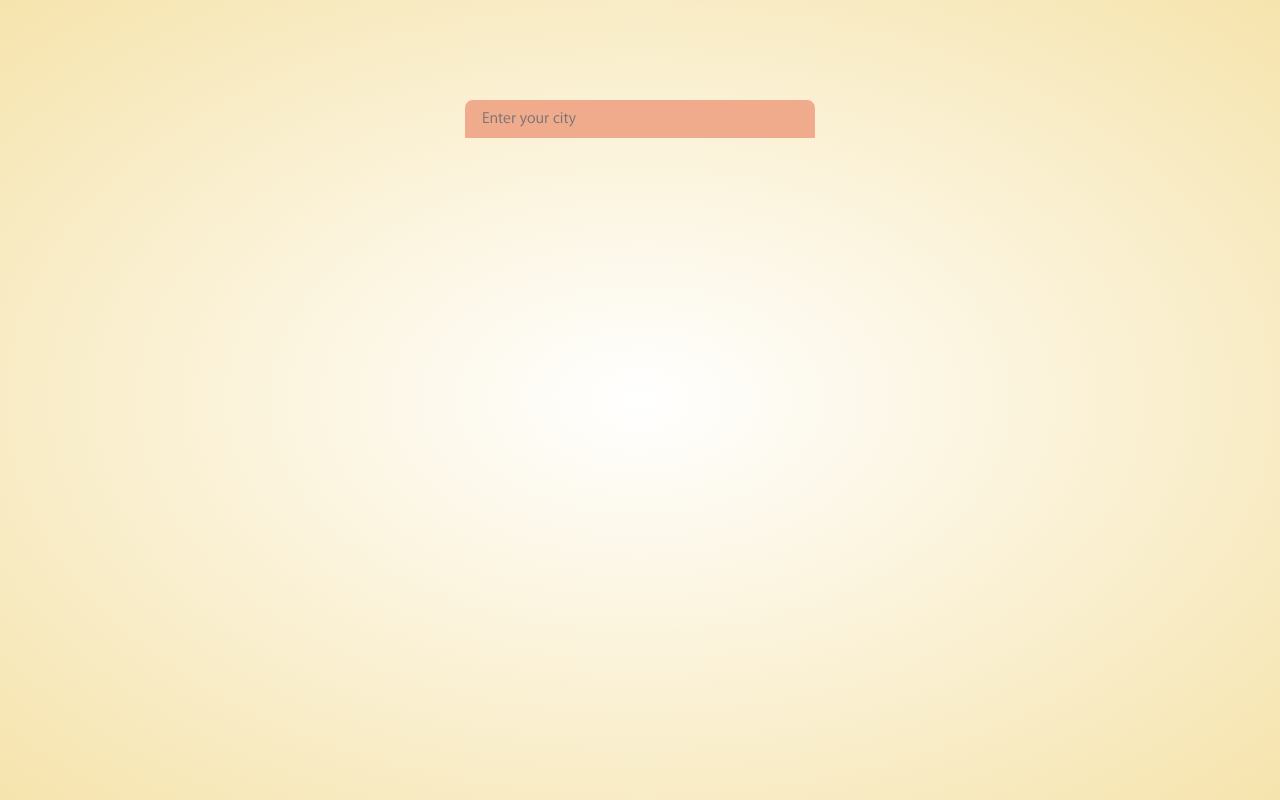
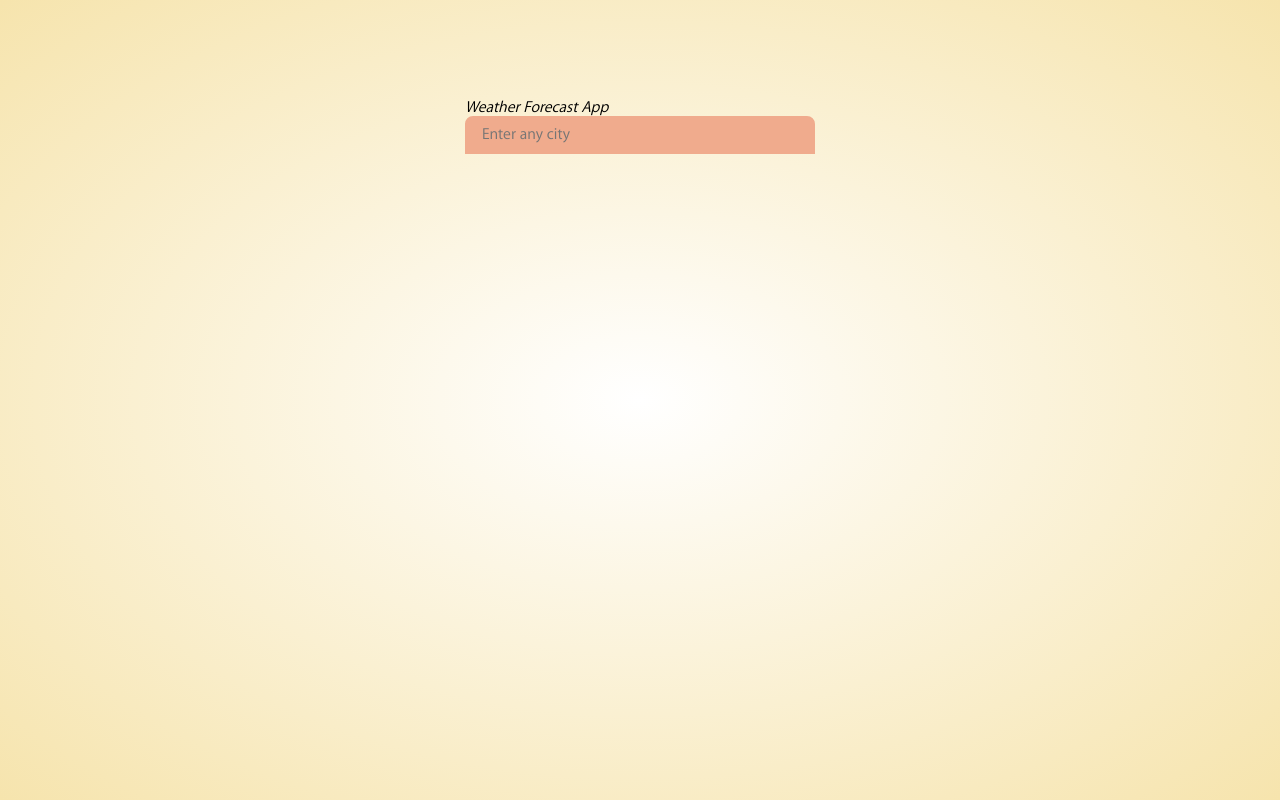
Before and after one commit to Vlad-Viddi/weather_forecast, a React (Create React App) app: page / in a window 1280 px wide. Built offline with nearby package versions, Linux system fonts and the light colour scheme.

Commit message:
added title and minor fix

```diff
--- a/src/js/App.jsx
+++ b/src/js/App.jsx
@@ -62,6 +62,7 @@ const App = () => {
       className="app"
     >
       <main className="content">
+        <h1 className="appTitle">Weather Forecast App</h1>
         <SearchBox
           query={query}
           setQuery={setQuery}
--- a/src/js/components/SearchBox/SearchBox.jsx
+++ b/src/js/components/SearchBox/SearchBox.jsx
@@ -11,7 +11,7 @@ export const SearchBox = ({ query, setQuery, fetchWeather }) => {
     <div className="search-box">
       <input
         type="text"
-        placeholder="Enter your city"
+        placeholder="Enter any city"
         className="search-bar"
         value={query}
         onChange={e => setQuery(e.target.value)}
--- a/src/sass/_app.scss
+++ b/src/sass/_app.scss
@@ -18,5 +18,11 @@
   .content {
     min-width: $minContentWidth;
     max-width: 600px;
+
+    .appTitle {
+      font-family: 'MYRIAD';
+      font-style: italic;
+      font-weight: 100;
+    }
   }
 }
```
